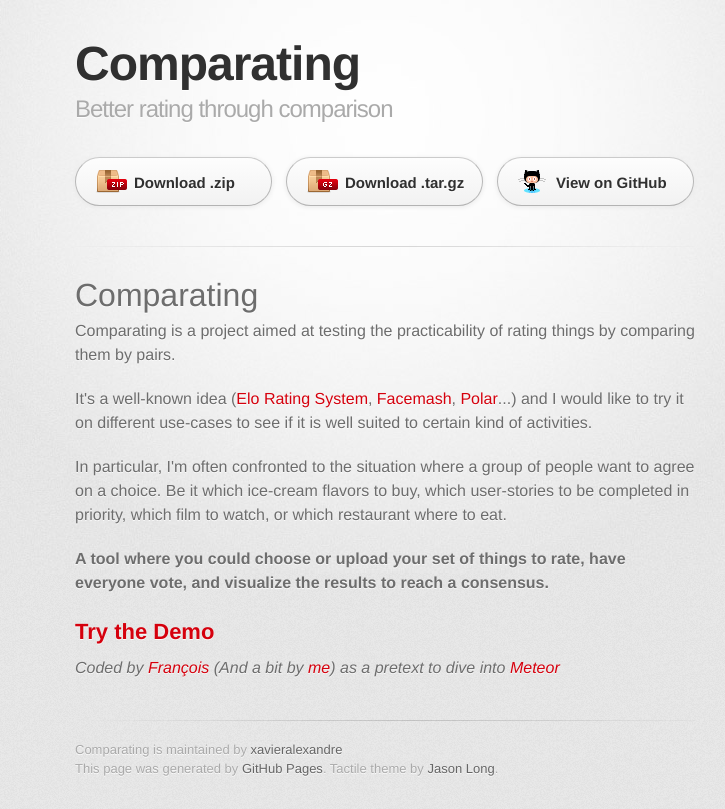
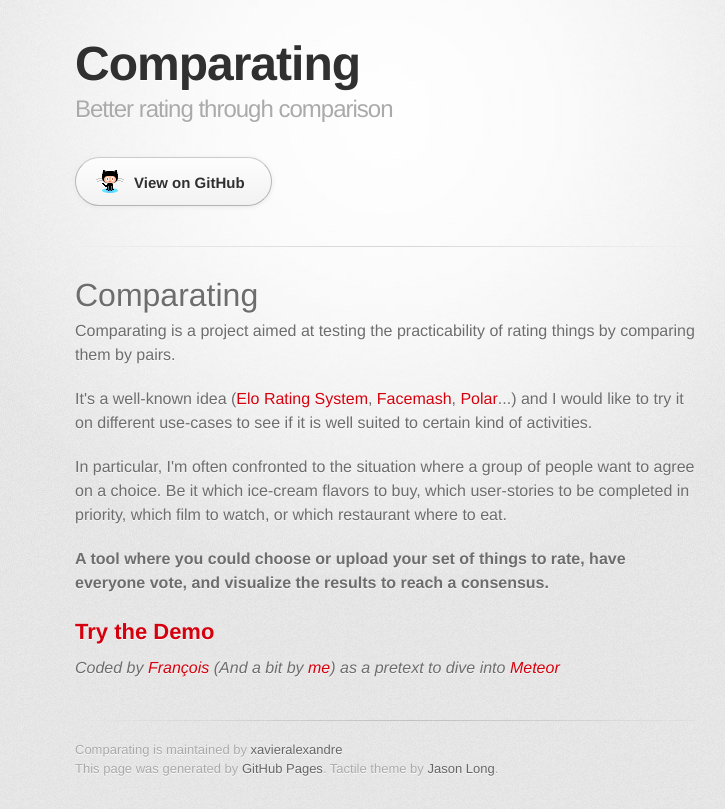
Before and after one commit to xavieralexandre/comparating, a plain HTML site: page index.html in a window 1280 px wide. Shown: the whole page, without its empty margins (255-980 px from the left). Drawn offline with Linux system fonts and the light colour scheme; a web font is replaced by a local one.

Commit message:
Remove downloads of Archives

```diff
--- a/index.html
+++ b/index.html
@@ -23,8 +23,6 @@
         </header>
 
         <section id="downloads" class="clearfix">
-          <a href="https://github.com/xavieralexandre/comparating/zipball/master" id="download-zip" class="button"><span>Download .zip</span></a>
-          <a href="https://github.com/xavieralexandre/comparating/tarball/master" id="download-tar-gz" class="button"><span>Download .tar.gz</span></a>
           <a href="https://github.com/xavieralexandre/comparating" id="view-on-github" class="button"><span>View on GitHub</span></a>
         </section>
 
```
